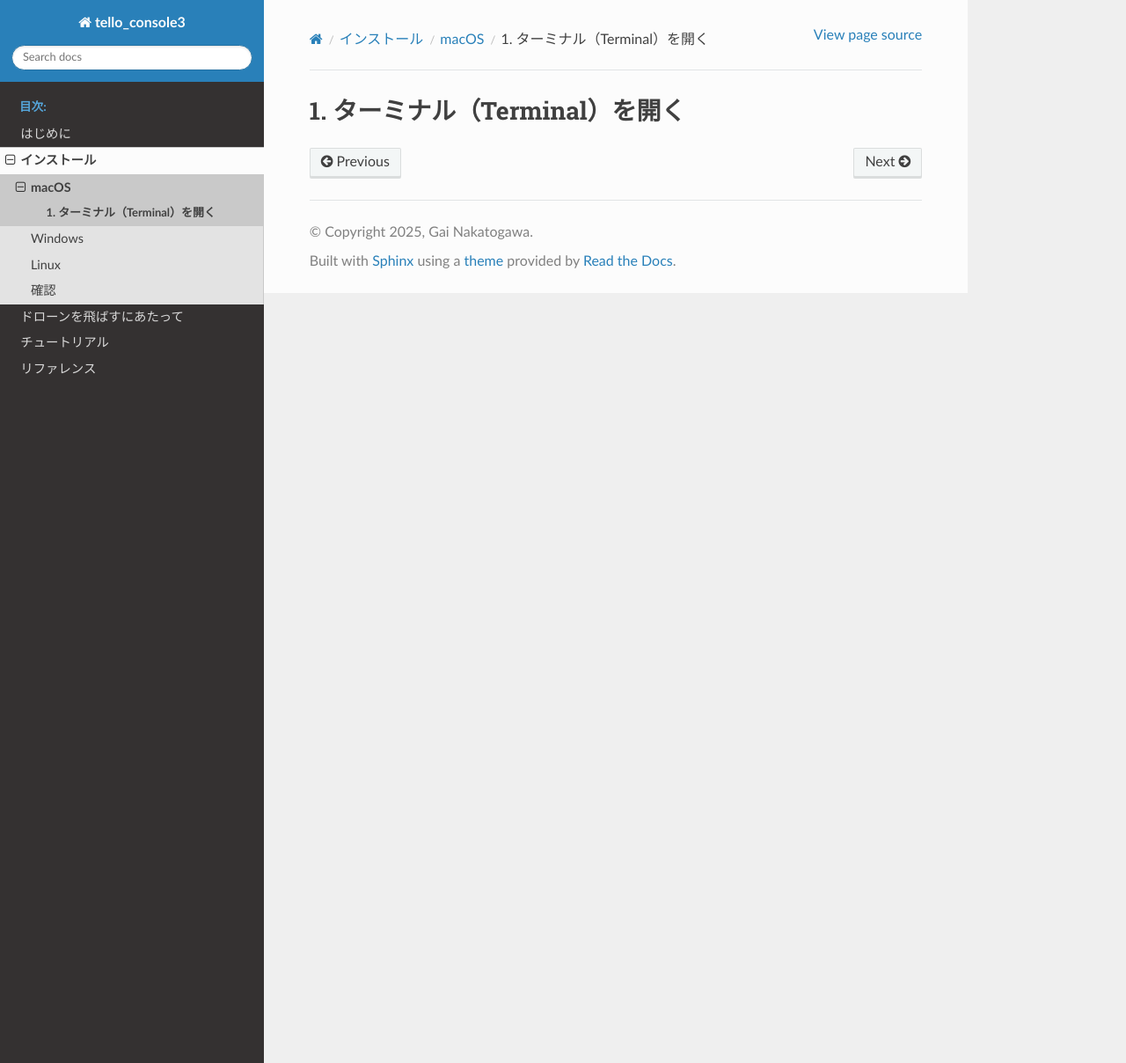
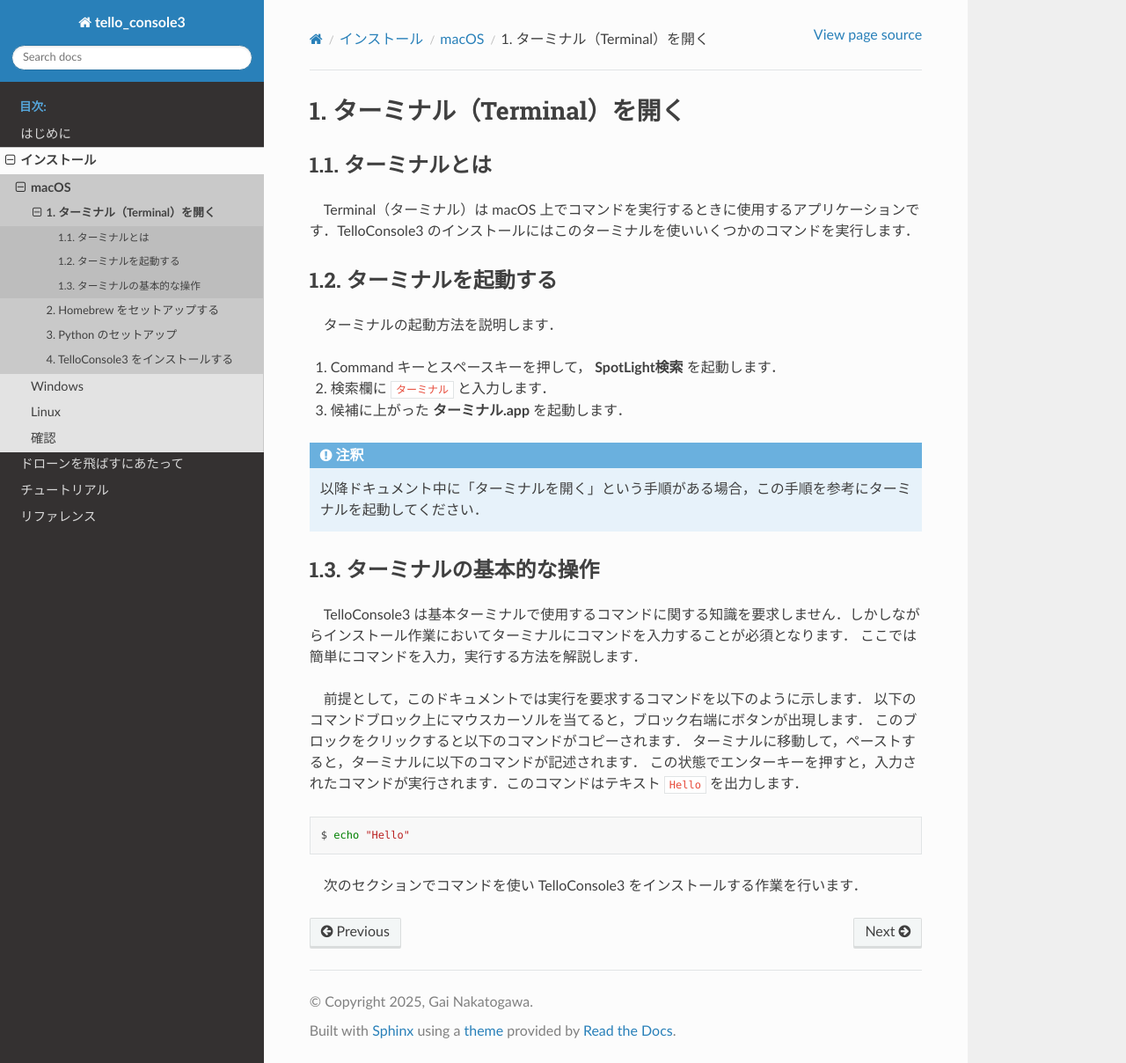
Before and after one commit to GAI-313/tello_console3.io, a Sphinx documentation site: the page built from docs/source/install/mac/about_terminal.rst, in a window 1280 px wide and 1208 px high. Shown: the whole window at 88% size. Built offline with Sphinx 7.4.7 and the Read the Docs theme 3.1.0, drawn with Linux system fonts in a browser that asks for light colours.

Commit message:
Add mac docs

```diff
--- a/docs/source/install/mac/about_terminal.rst
+++ b/docs/source/install/mac/about_terminal.rst
@@ -1,3 +1,37 @@
 ======================================================================================
 ターミナル（Terminal）を開く
 ======================================================================================
+
+ターミナルとは
+======================================================================================
+
+　Terminal（ターミナル）は macOS 上でコマンドを実行するときに使用するアプリケーションです．TelloConsole3 のインストールにはこのターミナルを使いいくつかのコマンドを実行します．
+
+ターミナルを起動する
+======================================================================================
+
+　ターミナルの起動方法を説明します．
+
+#. Command キーとスペースキーを押して， **SpotLight検索** を起動します．
+#. 検索欄に ``ターミナル`` と入力します．
+#. 候補に上がった **ターミナル.app** を起動します．
+
+.. note::
+    以降ドキュメント中に「ターミナルを開く」という手順がある場合，この手順を参考にターミナルを起動してください．
+
+ターミナルの基本的な操作
+======================================================================================
+　TelloConsole3 は基本ターミナルで使用するコマンドに関する知識を要求しません．しかしながらインストール作業においてターミナルにコマンドを入力することが必須となります．
+ここでは簡単にコマンドを入力，実行する方法を解説します．
+
+　前提として，このドキュメントでは実行を要求するコマンドを以下のように示します．
+以下のコマンドブロック上にマウスカーソルを当てると，ブロック右端にボタンが出現します．
+このブロックをクリックすると以下のコマンドがコピーされます．
+ターミナルに移動して，ペーストすると，ターミナルに以下のコマンドが記述されます．
+この状態でエンターキーを押すと，入力されたコマンドが実行されます．このコマンドはテキスト ``Hello`` を出力します．
+
+.. code-block:: bash
+
+   $ echo "Hello"
+
+　次のセクションでコマンドを使い TelloConsole3 をインストールする作業を行います．
--- a/docs/source/install/mac/index.rst
+++ b/docs/source/install/mac/index.rst
@@ -8,3 +8,6 @@
     :numbered:
 
     ./about_terminal
+    ./brew
+    ./python
+    ./tello
```
Also changed, not shown: docs/source/install/mac/brew.rst (added, +17 -0 lines), docs/source/install/mac/python.rst (added, +21 -0 lines), docs/source/install/mac/tello.rst (added, +35 -0 lines), 1 other file.
